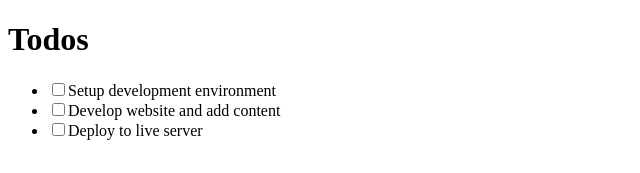
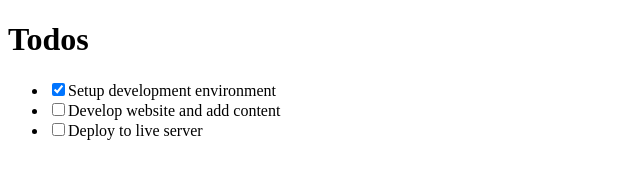
Before and after one commit to Olamarx/react-to-do-app, a React (Create React App) app: page / in a window 1280 px wide. Shown: the top 173 px of the page, without its empty margins (0-640 px from the left). Built offline with nearby package versions, Linux system fonts and the light colour scheme.

Commit message:
Step function down from parent element

```diff
--- a/src/components/TodoContainer.js
+++ b/src/components/TodoContainer.js
@@ -26,11 +26,16 @@ class TodoContainer extends React.Component {
     };
   }
 
+
+  handleChange = () => {
+    console.log("clicked");
+  };
+
   render() {
     return (
         <>
             <Header />
-            <TodosList todos={this.state.todos} />
+            <TodosList todos={this.state.todos} handleChangeProps={this.handleChange} />
         </>
     );
   }
--- a/src/components/TodoItem.js
+++ b/src/components/TodoItem.js
@@ -9,14 +9,17 @@ class TodoItem extends React.Component {
   render() {
     return (
         <li>
-            <input type="checkbox" />
+            <input type="checkbox"
+            checked={this.props.todo.completed}
+            onChange={() => this.props.handleChangeProps()}
+            />
             {this.props.todo.title}
         </li>
   )}
 }
 
 TodoItem.propTypes = {
-  title: PropTypes.string.isRequired,
+  title: PropTypes.string,
 };
 
 export default TodoItem;
--- a/src/components/TodosList.js
+++ b/src/components/TodosList.js
@@ -6,7 +6,10 @@ export default class TodosList extends Component {
     return (
       <ul>
         {this.props.todos.map((todo) => (
-          <TodoItem key={todo.id} todo={todo} />
+          <TodoItem key={todo.id}
+          todo={todo}
+          handleChangeProps={this.props.handleChangeProps}
+          />
         ))}
       </ul>
     );
```
